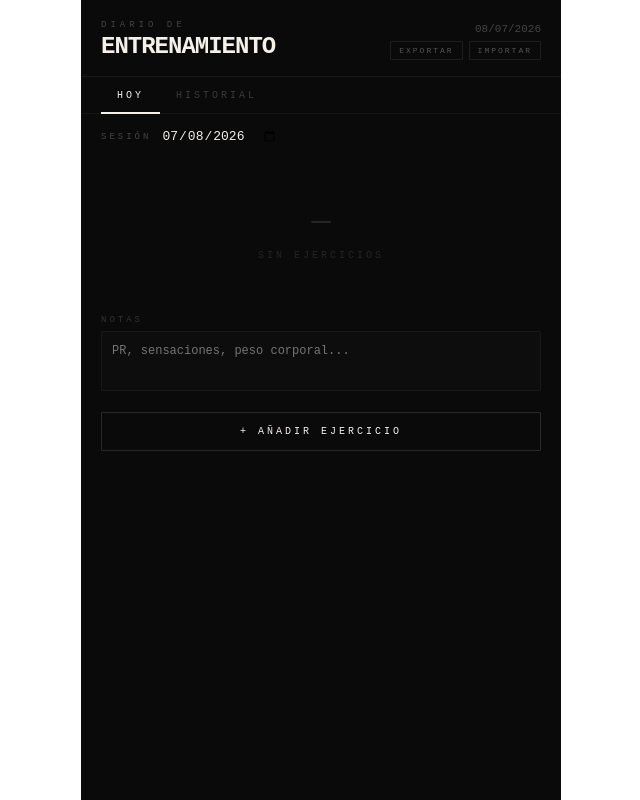
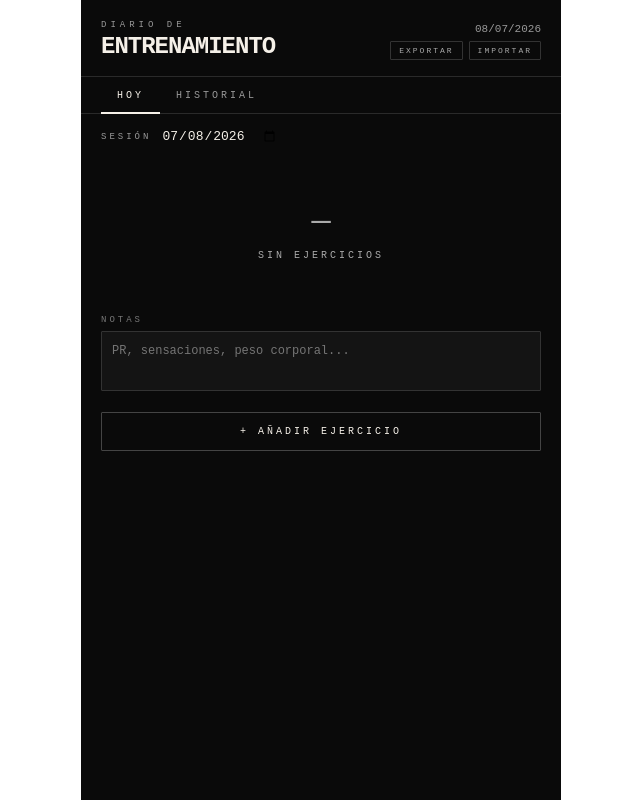
Before and after one commit to madelats/gym-tracker, a React (Vite) app: page / in a window 1280 px wide. Shown: the whole page, without its empty margins (319-959 px from the left). Built offline with nearby package versions, Linux system fonts and the light colour scheme.

Commit message:
Mejora visibilidad

```diff
--- a/src/App.jsx
+++ b/src/App.jsx
@@ -22,7 +22,6 @@ const EXERCISES_BY_GROUP = {
   "Pecho":    ["Press banca", "Press inclinado", "Press declinado", "Aperturas", "Fondos en paralelas", "Crossover"],
   "Hombros":  ["Press militar", "Elevaciones laterales", "Elevaciones frontales", "Pájaros", "Press Arnold"],
   "Espalda":  ["Remo con barra", "Remo con mancuerna", "Dominadas", "Jalón al pecho", "Peso muerto", "Remo en polea"],
-  "Piernas":  ["Sentadilla", "Prensa", "Extensión de cuádriceps", "Curl femoral", "Hip thrust", "Zancadas", "Peso muerto rumano", "Gemelos en máquina"],
   "Bíceps":   ["Curl de bíceps", "Curl martillo", "Curl en polea", "Curl concentrado"],
   "Tríceps":  ["Press francés", "Extensión de tríceps", "Fondos en banco", "Tríceps en polea"],
   "Core":     ["Plancha", "Crunch", "Elevación de piernas", "Rueda abdominal", "Oblicuos"],
@@ -227,25 +226,25 @@ export default function GymTracker() {
 
       {/* Header */}
       <div style={{
-        borderBottom: "1px solid #1a1a1a",
+        borderBottom: "1px solid #2a2a2a",
         padding: "env(safe-area-inset-top, 16px) 20px 16px",
         paddingTop: "max(env(safe-area-inset-top), 20px)",
         display: "flex", justifyContent: "space-between", alignItems: "flex-end"
       }}>
         <div>
-          <div style={{ fontSize: 9, letterSpacing: 4, color: "#444", marginBottom: 3 }}>DIARIO DE</div>
+          <div style={{ fontSize: 9, letterSpacing: 4, color: "#999", marginBottom: 3 }}>DIARIO DE</div>
           <div style={{ fontSize: 24, fontWeight: 700, letterSpacing: -1 }}>ENTRENAMIENTO</div>
         </div>
         <div style={{ display: "flex", flexDirection: "column", alignItems: "flex-end", gap: 6 }}>
-          <div style={{ fontSize: 11, color: "#444" }}>{formatDate(todayStr())}</div>
+          <div style={{ fontSize: 11, color: "#999" }}>{formatDate(todayStr())}</div>
           <div style={{ display: "flex", gap: 6 }}>
             <button onClick={exportData} style={{
-              background: "none", border: "1px solid #1e1e1e", color: "#555",
+              background: "none", border: "1px solid #333", color: "#aaa",
               fontFamily: "inherit", fontSize: 8, letterSpacing: 2,
               padding: "4px 8px", cursor: "pointer", borderRadius: 1
             }}>EXPORTAR</button>
             <label style={{
-              border: "1px solid #1e1e1e", color: "#555",
+              border: "1px solid #333", color: "#aaa",
               fontFamily: "inherit", fontSize: 8, letterSpacing: 2,
               padding: "4px 8px", cursor: "pointer", borderRadius: 1
             }}>
@@ -260,18 +259,18 @@ export default function GymTracker() {
       {notification && (
         <div style={{
           position: "fixed", top: 16, left: "50%", transform: "translateX(-50%)",
-          background: "#111", border: "1px solid #2a2a2a", color: "#f5f0e8",
+          background: "#1a1a1a", border: "1px solid #444", color: "#f5f0e8",
           padding: "8px 20px", borderRadius: 2, fontSize: 11, letterSpacing: 2,
           zIndex: 1000, whiteSpace: "nowrap", pointerEvents: "none"
         }}>{notification}</div>
       )}
 
       {/* Tabs */}
-      <div style={{ display: "flex", borderBottom: "1px solid #151515", padding: "0 20px" }}>
+      <div style={{ display: "flex", borderBottom: "1px solid #2a2a2a", padding: "0 20px" }}>
         {[["today", "HOY"], ["history", "HISTORIAL"]].map(([key, label]) => (
           <button key={key} onClick={() => setView(key)} style={{
             background: "none", border: "none",
-            color: view === key ? "#f5f0e8" : "#3a3a3a",
+            color: view === key ? "#f5f0e8" : "#999",
             fontFamily: "inherit", fontSize: 10, letterSpacing: 3,
             padding: "13px 16px 11px", cursor: "pointer",
             borderBottom: view === key ? "2px solid #f5f0e8" : "2px solid transparent",
@@ -286,7 +285,7 @@ export default function GymTracker() {
 
           {/* Date picker */}
           <div style={{ padding: "14px 0 8px", display: "flex", alignItems: "center", gap: 10 }}>
-            <span style={{ fontSize: 9, letterSpacing: 3, color: "#444" }}>SESIÓN</span>
+            <span style={{ fontSize: 9, letterSpacing: 3, color: "#999" }}>SESIÓN</span>
             <input type="date" value={selectedDate}
               onChange={e => setSelectedDate(e.target.value)}
               style={{
@@ -310,7 +309,7 @@ export default function GymTracker() {
 
           {/* Exercise list */}
           {session.exercises.length === 0 ? (
-            <div style={{ textAlign: "center", padding: "50px 0", color: "#252525" }}>
+            <div style={{ textAlign: "center", padding: "50px 0", color: "#aaa" }}>
               <div style={{ fontSize: 32, marginBottom: 10 }}>—</div>
               <div style={{ fontSize: 10, letterSpacing: 3 }}>SIN EJERCICIOS</div>
             </div>
@@ -331,9 +330,9 @@ export default function GymTracker() {
                       <div style={{ display: "flex", alignItems: "center", gap: 8, marginTop: 3 }}>
                         <span style={{ fontSize: 9, letterSpacing: 3, color }}>{(ex.group || "").toUpperCase()}</span>
                         {last?.maxWeight && (
-                          <span style={{ fontSize: 10, color: "#555" }}>
+                          <span style={{ fontSize: 10, color: "#aaa" }}>
                             última vez: <span style={{ color: "#888" }}>{last.maxWeight}kg</span>
-                            <span style={{ color: "#383838" }}> ({formatDate(last.date)})</span>
+                            <span style={{ color: "#777" }}> ({formatDate(last.date)})</span>
                           </span>
                         )}
                       </div>
@@ -341,12 +340,12 @@ export default function GymTracker() {
                     <div style={{ display: "flex", gap: 4, alignItems: "center" }}>
                       {history.length > 1 && (
                         <button onClick={() => setProgressEx(ex.name)} style={{
-                          background: "none", border: "none", color: "#333",
+                          background: "none", border: "none", color: "#777",
                           fontSize: 14, cursor: "pointer", lineHeight: 1, padding: "0 4px"
                         }} title="Ver progreso">📈</button>
                       )}
                       <button onClick={() => removeExercise(exIdx)} style={{
-                        background: "none", border: "none", color: "#2a2a2a",
+                        background: "none", border: "none", color: "#666",
                         fontSize: 20, cursor: "pointer", lineHeight: 1, padding: "0 2px"
                       }}>×</button>
                     </div>
@@ -355,7 +354,7 @@ export default function GymTracker() {
                   <div style={{ display: "flex", flexDirection: "column", gap: 7 }}>
                     {ex.sets.map((set, setIdx) => (
                       <div key={setIdx} style={{ display: "flex", alignItems: "center", gap: 8 }}>
-                        <span style={{ fontSize: 10, color: "#333", width: 18, textAlign: "right" }}>{setIdx + 1}</span>
+                        <span style={{ fontSize: 10, color: "#777", width: 18, textAlign: "right" }}>{setIdx + 1}</span>
                         {isCardio ? (<>
                           <NumInput value={set.minutes} onChange={v => updateSet(exIdx, setIdx, "minutes", v)} placeholder="min" suffix="min" />
                           <NumInput value={set.km} onChange={v => updateSet(exIdx, setIdx, "km", v)} placeholder="km" suffix="km" />
@@ -365,7 +364,7 @@ export default function GymTracker() {
                         </>)}
                         {ex.sets.length > 1 && (
                           <button onClick={() => removeSet(exIdx, setIdx)} style={{
-                            background: "none", border: "none", color: "#252525",
+                            background: "none", border: "none", color: "#aaa",
                             fontSize: 18, cursor: "pointer", lineHeight: 1, padding: 0
                           }}>−</button>
                         )}
@@ -374,8 +373,8 @@ export default function GymTracker() {
                   </div>
 
                   <button onClick={() => addSet(exIdx)} style={{
-                    marginTop: 8, background: "none", border: "1px solid #1a1a1a",
-                    color: "#444", fontFamily: "inherit", fontSize: 9, letterSpacing: 2,
+                    marginTop: 8, background: "none", border: "1px solid #333",
+                    color: "#999", fontFamily: "inherit", fontSize: 9, letterSpacing: 2,
                     padding: "5px 12px", cursor: "pointer", borderRadius: 1
                   }}>+ SERIE</button>
                 </div>
@@ -385,12 +384,12 @@ export default function GymTracker() {
 
           {/* Notes */}
           <div style={{ marginTop: 4, marginBottom: 16 }}>
-            <div style={{ fontSize: 9, letterSpacing: 3, color: "#333", marginBottom: 6 }}>NOTAS</div>
+            <div style={{ fontSize: 9, letterSpacing: 3, color: "#777", marginBottom: 6 }}>NOTAS</div>
             <textarea
               value={session.notes} onChange={e => updateNotes(e.target.value)}
               placeholder="PR, sensaciones, peso corporal..."
               style={{
-                width: "100%", background: "#0d0d0d", border: "1px solid #191919",
+                width: "100%", background: "#141414", border: "1px solid #333",
                 color: "#f5f0e8", fontFamily: "inherit", fontSize: 12, padding: 10,
                 resize: "none", outline: "none", borderRadius: 1, minHeight: 60, lineHeight: 1.5
               }}
@@ -401,7 +400,7 @@ export default function GymTracker() {
           <button onClick={() => setShowAddExercise(!showAddExercise)} style={{
             width: "100%",
             background: showAddExercise ? "#f5f0e8" : "none",
-            border: "1px solid #2a2a2a",
+            border: "1px solid #444",
             color: showAddExercise ? "#0a0a0a" : "#f5f0e8",
             fontFamily: "inherit", fontSize: 10, letterSpacing: 3,
             padding: "13px", cursor: "pointer", borderRadius: 1
@@ -448,14 +447,14 @@ export default function GymTracker() {
                     const last = getLastSession(data, name, selectedDate);
                     return (
                       <button key={name} onClick={() => addExercise(name, filterGroup)} style={{
-                        background: "#0d0d0d", border: "none", color: "#bbb",
+                        background: "#141414", border: "none", color: "#ddd",
                         fontFamily: "inherit", fontSize: 12, padding: "11px 12px",
                         textAlign: "left", cursor: "pointer", borderRadius: 1,
                         display: "flex", justifyContent: "space-between", alignItems: "center",
                         borderLeft: `2px solid ${GROUP_COLORS[filterGroup]}`
                       }}>
                         <span>{name}</span>
-                        <span style={{ fontSize: 10, color: "#444", textAlign: "right" }}>
+                        <span style={{ fontSize: 10, color: "#999", textAlign: "right" }}>
                           {last?.maxWeight ? `${last.maxWeight}kg` : ""}
                         </span>
                       </button>
@@ -468,7 +467,7 @@ export default function GymTracker() {
                 <div style={{ display: "flex", flexDirection: "column", gap: 12 }}>
                   {/* Zone selector */}
                   <div>
-                    <div style={{ fontSize: 9, letterSpacing: 3, color: "#444", marginBottom: 8 }}>ZONA MUSCULAR</div>
+                    <div style={{ fontSize: 9, letterSpacing: 3, color: "#999", marginBottom: 8 }}>ZONA MUSCULAR</div>
                     <div style={{ display: "flex", flexWrap: "wrap", gap: 6 }}>
                       {ALL_GROUPS.map(g => (
                         <button key={g} onClick={() => setCustomGroup(g)} style={{
@@ -485,7 +484,7 @@ export default function GymTracker() {
 
                   {/* Custom name input */}
                   <div>
-                    <div style={{ fontSize: 9, letterSpacing: 3, color: "#444", marginBottom: 8 }}>NOMBRE DEL EJERCICIO</div>
+                    <div style={{ fontSize: 9, letterSpacing: 3, color: "#999", marginBottom: 8 }}>NOMBRE DEL EJERCICIO</div>
                     <div style={{ display: "flex", gap: 8 }}>
                       <input
                         value={customName}
@@ -493,7 +492,7 @@ export default function GymTracker() {
                         onKeyDown={e => e.key === "Enter" && addCustomExercise()}
                         placeholder="Ej: Face pull..."
                         style={{
-                          flex: 1, background: "#0d0d0d", border: "1px solid #1a1a1a",
+                          flex: 1, background: "#141414", border: "1px solid #333",
                           color: "#f5f0e8", fontFamily: "inherit", fontSize: 13,
                           padding: "9px 10px", outline: "none", borderRadius: 1
                         }}
@@ -510,7 +509,7 @@ export default function GymTracker() {
                   {/* Preview */}
                   {customName.trim() && (
                     <div style={{
-                      padding: "10px 12px", background: "#0d0d0d",
+                      padding: "10px 12px", background: "#141414",
                       borderLeft: `2px solid ${GROUP_COLORS[customGroup] || "#888"}`,
                       fontSize: 12, display: "flex", justifyContent: "space-between"
                     }}>
@@ -535,16 +534,16 @@ export default function GymTracker() {
         }} onClick={() => setProgressEx(null)}>
           <div style={{
             width: "100%", maxWidth: 480, margin: "0 auto",
-            background: "#0d0d0d", borderTop: "1px solid #222",
+            background: "#141414", borderTop: "1px solid #222",
             padding: "20px 20px 40px",
           }} onClick={e => e.stopPropagation()}>
             <div style={{ display: "flex", justifyContent: "space-between", alignItems: "flex-start", marginBottom: 16 }}>
               <div>
-                <div style={{ fontSize: 9, letterSpacing: 3, color: "#444", marginBottom: 4 }}>PROGRESIÓN</div>
+                <div style={{ fontSize: 9, letterSpacing: 3, color: "#999", marginBottom: 4 }}>PROGRESIÓN</div>
                 <div style={{ fontSize: 16, fontWeight: 700 }}>{progressEx}</div>
               </div>
               <button onClick={() => setProgressEx(null)} style={{
-                background: "none", border: "none", color: "#444",
+                background: "none", border: "none", color: "#999",
                 fontSize: 22, cursor: "pointer", lineHeight: 1
               }}>×</button>
             </div>
@@ -557,7 +556,7 @@ export default function GymTracker() {
       {view === "history" && (
         <div style={{ padding: "0 20px" }}>
           {sortedDates.length === 0 ? (
-            <div style={{ textAlign: "center", padding: "60px 0", color: "#252525" }}>
+            <div style={{ textAlign: "center", padding: "60px 0", color: "#aaa" }}>
               <div style={{ fontSize: 10, letterSpacing: 3 }}>SIN SESIONES GUARDADAS</div>
             </div>
           ) : (
@@ -569,17 +568,17 @@ export default function GymTracker() {
                   sum + ex.sets.reduce((ss, set) =>
                     (set.weight && set.reps) ? ss + parseFloat(set.weight) * parseInt(set.reps) : ss, 0), 0);
                 return (
-                  <div key={date} style={{ borderBottom: "1px solid #111", paddingBottom: 16, marginBottom: 16 }}>
+                  <div key={date} style={{ borderBottom: "1px solid #2a2a2a", paddingBottom: 16, marginBottom: 16 }}>
                     <div style={{ display: "flex", justifyContent: "space-between", alignItems: "flex-start", marginBottom: 8 }}>
                       <div>
                         <div style={{ fontSize: 16, fontWeight: 700 }}>{formatDate(date)}</div>
-                        <div style={{ fontSize: 9, color: "#383838", marginTop: 2, letterSpacing: 2 }}>
+                        <div style={{ fontSize: 9, color: "#777", marginTop: 2, letterSpacing: 2 }}>
                           {s.exercises.length} EJERC · {s.exercises.reduce((n, e) => n + e.sets.length, 0)} SERIES
                           {vol > 0 && ` · ${Math.round(vol).toLocaleString()} KG`}
                         </div>
                       </div>
                       <button onClick={() => deleteSession(date)} style={{
-                        background: "none", border: "none", color: "#1e1e1e",
+                        background: "none", border: "none", color: "#777",
                         fontSize: 20, cursor: "pointer", padding: 0, lineHeight: 1
                       }}>×</button>
                     </div>
@@ -589,7 +588,7 @@ export default function GymTracker() {
                       {groups.map(g => (
                         <span key={g} style={{
                           fontSize: 8, letterSpacing: 2, padding: "2px 8px",
-                          background: "#111", color: GROUP_COLORS[g] || "#555", borderRadius: 1
+                          background: "#1a1a1a", color: GROUP_COLORS[g] || "#555", borderRadius: 1
                         }}>{g.toUpperCase()}</span>
                       ))}
                     </div>
@@ -602,14 +601,14 @@ export default function GymTracker() {
                       return (
                         <div key={i} style={{
                           display: "flex", justifyContent: "space-between",
-                          fontSize: 12, color: "#666", marginBottom: 4,
+                          fontSize: 12, color: "#aaa", marginBottom: 4,
                           paddingLeft: 8, borderLeft: `1px solid ${color}30`
                         }}>
                           <span
                             onClick={hasHistory ? () => setProgressEx(ex.name) : undefined}
                             style={{ cursor: hasHistory ? "pointer" : "default", color: hasHistory ? "#888" : "#666" }}
                           >{ex.name}{hasHistory ? " 📈" : ""}</span>
-                          <span style={{ color: "#333", fontSize: 11 }}>
+                          <span style={{ color: "#777", fontSize: 11 }}>
                             {isCardio
                               ? ex.sets.map(s => [s.minutes && `${s.minutes}min`, s.km && `${s.km}km`].filter(Boolean).join(" ")).filter(Boolean).join(" / ")
                               : ex.sets.map(s => [s.weight && `${s.weight}kg`, s.reps && `×${s.reps}`].filter(Boolean).join("")).filter(Boolean).join(" / ")
@@ -619,7 +618,7 @@ export default function GymTracker() {
                       );
                     })}
                     {s.notes && (
-                      <div style={{ marginTop: 8, fontSize: 11, color: "#2e2e2e", fontStyle: "italic" }}>{s.notes}</div>
+                      <div style={{ marginTop: 8, fontSize: 11, color: "#888", fontStyle: "italic" }}>{s.notes}</div>
                     )}
                   </div>
                 );
@@ -636,7 +635,7 @@ function Stat({ label, value }) {
   return (
     <div>
       <div style={{ fontSize: 18, fontWeight: 700 }}>{value}</div>
-      <div style={{ fontSize: 8, color: "#383838", letterSpacing: 2 }}>{label.toUpperCase()}</div>
+      <div style={{ fontSize: 8, color: "#777", letterSpacing: 2 }}>{label.toUpperCase()}</div>
     </div>
   );
 }
@@ -707,17 +706,17 @@ function ProgressChart({ data }) {
       <div style={{ marginTop: 12, display: "flex", gap: 16 }}>
         <div>
           <div style={{ fontSize: 18, fontWeight: 700, color: "#ef4444" }}>{Math.max(...weights)}kg</div>
-          <div style={{ fontSize: 8, letterSpacing: 2, color: "#444" }}>RÉCORD</div>
+          <div style={{ fontSize: 8, letterSpacing: 2, color: "#999" }}>RÉCORD</div>
         </div>
         <div>
           <div style={{ fontSize: 18, fontWeight: 700 }}>{data.length}</div>
-          <div style={{ fontSize: 8, letterSpacing: 2, color: "#444" }}>SESIONES</div>
+          <div style={{ fontSize: 8, letterSpacing: 2, color: "#999" }}>SESIONES</div>
         </div>
         <div>
           <div style={{ fontSize: 18, fontWeight: 700, color: weights[weights.length-1] >= weights[0] ? "#22c55e" : "#ef4444" }}>
             {weights[weights.length-1] >= weights[0] ? "+" : ""}{Math.round(weights[weights.length-1] - weights[0])}kg
           </div>
-          <div style={{ fontSize: 8, letterSpacing: 2, color: "#444" }}>PROGRESO</div>
+          <div style={{ fontSize: 8, letterSpacing: 2, color: "#999" }}>PROGRESO</div>
         </div>
       </div>
     </div>
@@ -727,19 +726,19 @@ function ProgressChart({ data }) {
 function NumInput({ value, onChange, placeholder, suffix, suffixBefore }) {
   return (
     <div style={{ display: "flex", alignItems: "center", gap: 3 }}>
-      {suffixBefore && <span style={{ fontSize: 11, color: "#333", width: 12 }}>{suffix}</span>}
+      {suffixBefore && <span style={{ fontSize: 11, color: "#777", width: 12 }}>{suffix}</span>}
       <input
         type="number" value={value}
         onChange={e => onChange(e.target.value)}
         placeholder={placeholder}
         inputMode="decimal"
         style={{
-          width: 62, background: "#111", border: "1px solid #1a1a1a",
+          width: 62, background: "#1a1a1a", border: "1px solid #333",
           color: "#f5f0e8", fontFamily: "inherit", fontSize: 15, fontWeight: 700,
           padding: "7px 4px", outline: "none", borderRadius: 1, textAlign: "center"
         }}
       />
-      {!suffixBefore && <span style={{ fontSize: 11, color: "#333", width: 22 }}>{suffix}</span>}
+      {!suffixBefore && <span style={{ fontSize: 11, color: "#777", width: 22 }}>{suffix}</span>}
     </div>
   );
 }
```
